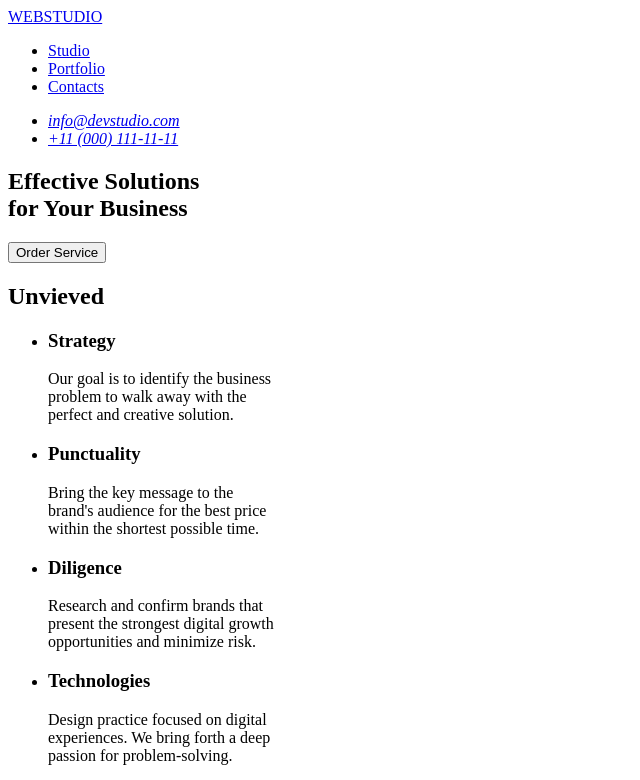
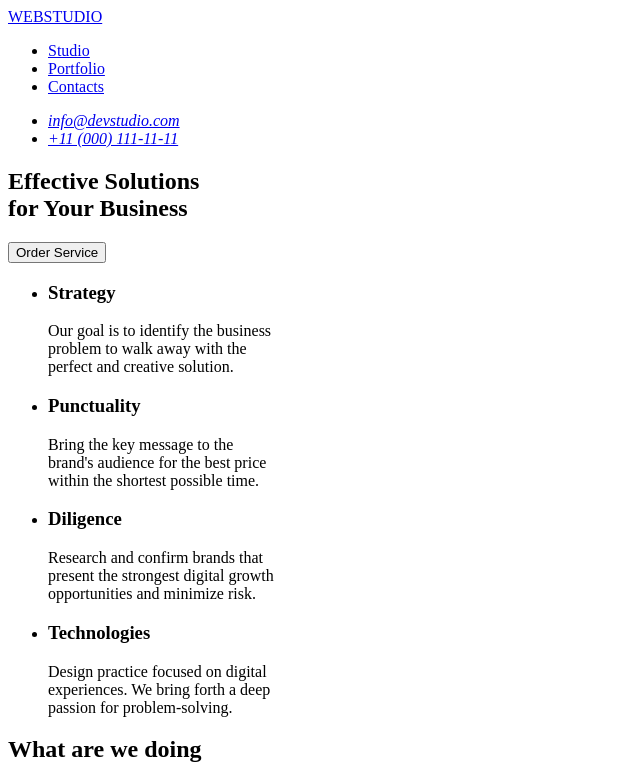
Before and after one commit to xStanislavSemenovx/goit-markup-hw-01, a plain HTML site: page index.html in a window 1280 px wide. Shown: the top 780 px of the page, without its empty margins (0-640 px from the left). Drawn offline with Linux system fonts and the light colour scheme.

Commit message:
невидимый заголовок

```diff
--- a/index.html
+++ b/index.html
@@ -36,8 +36,8 @@
 
 
     <section>
-        <h2>
-            Unvieved
+        <h2 hidden >
+        Invisible header
         </h2>
         <ul>
             <li><h3>Strategy</h3>
```
